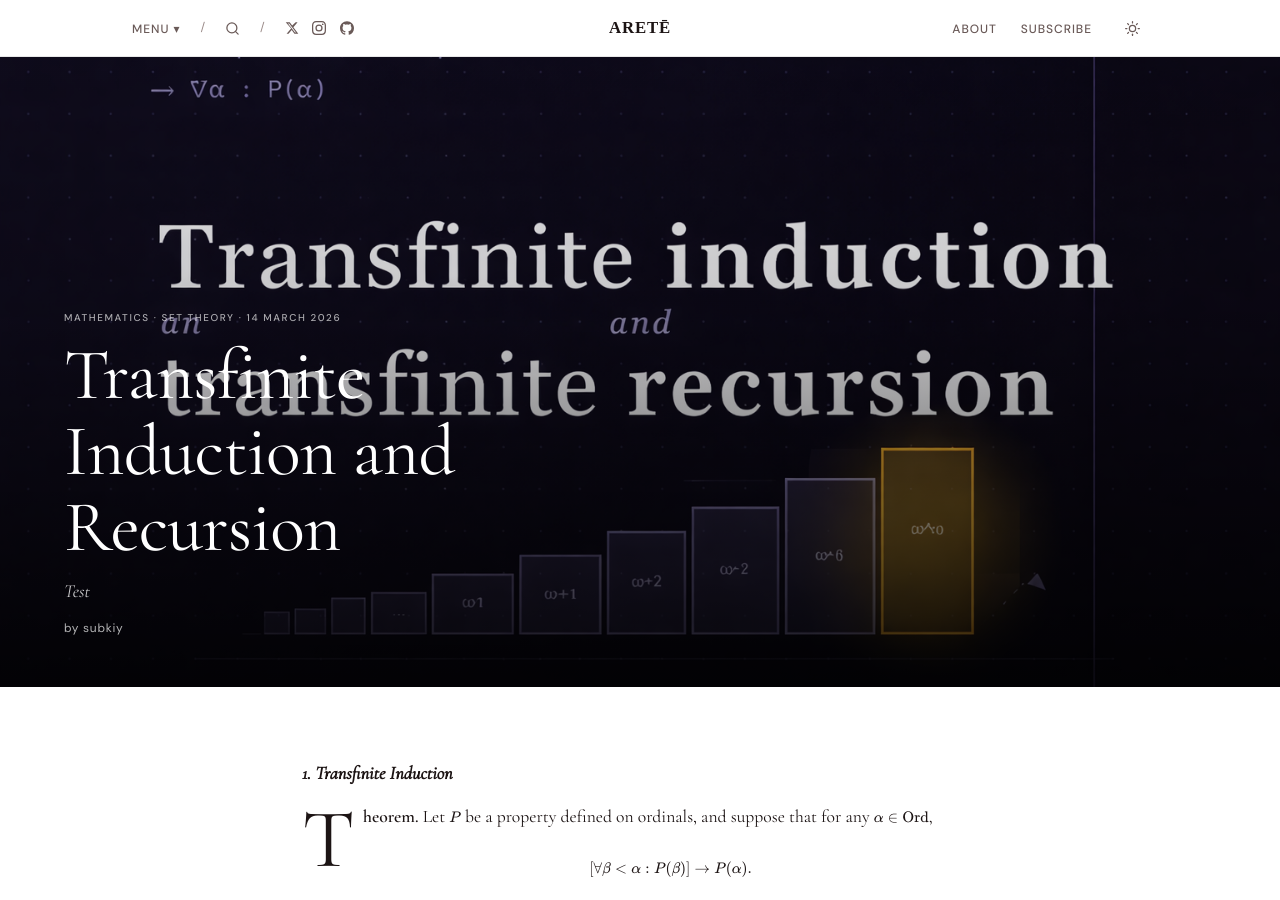
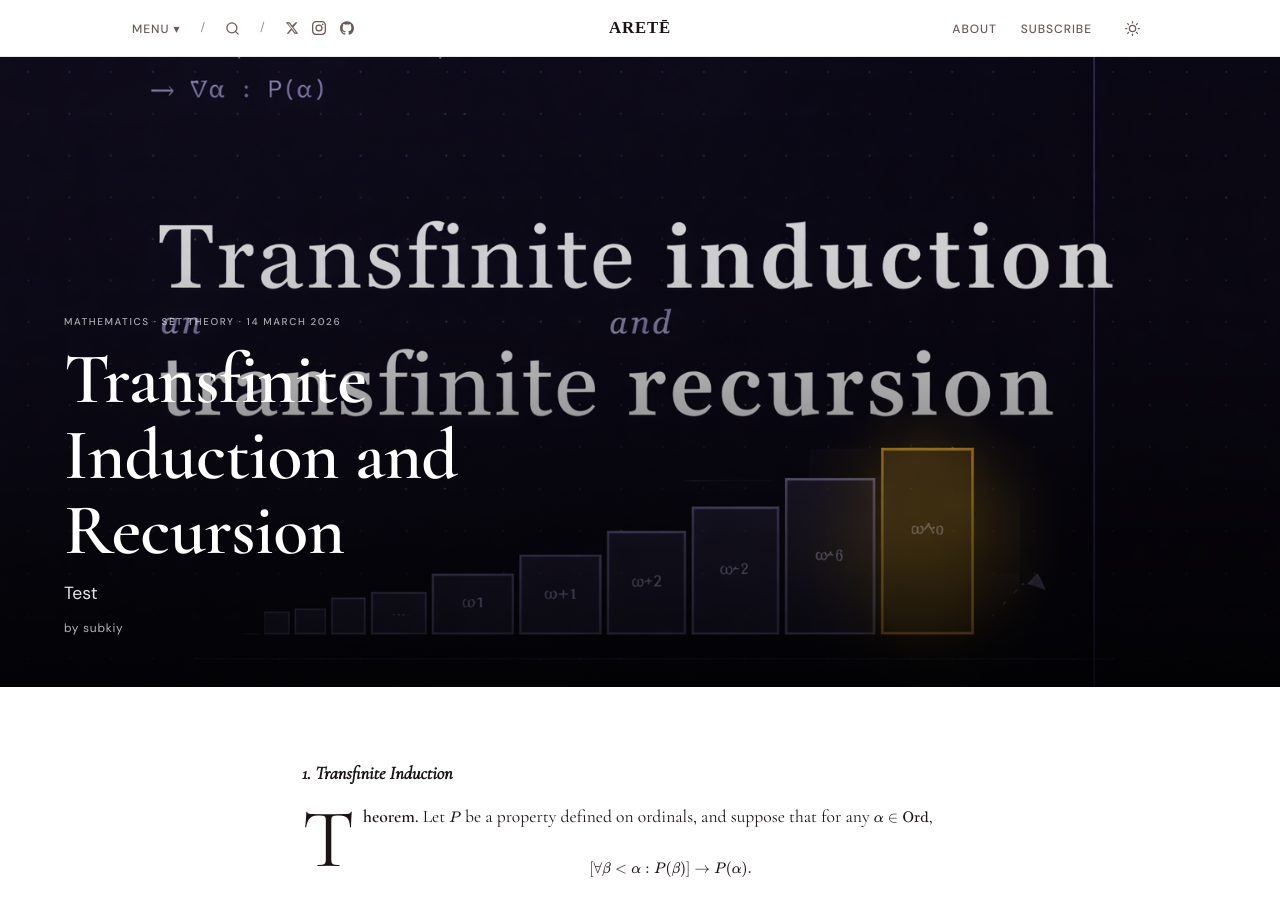
Before and after one commit to subkiy/arete, a Jekyll site: the page built from _articles/2026-03-17-transfinite-induction-and-transfinite-recursion.md, in a window 1280 px wide and 900 px high. Built offline with Jekyll 4.4.1, drawn with Linux system fonts in a browser that asks for light colours; some web fonts are replaced.

Commit message:
Update style.css

```diff
--- a/assets/css/style.css
+++ b/assets/css/style.css
@@ -1561,7 +1561,7 @@
 .point-title {
   font-family: 'Cormorant Garamond', serif;
   font-size: clamp(2.4rem, 6vw, 4.5rem);
-  font-weight: 400;
+  font-weight: 700;
   line-height: 1.05;
   color: #fff;
   margin-bottom: 0.75rem;
@@ -1569,11 +1569,12 @@
 }
 
 .point-deck {
-  font-family: 'Cormorant Garamond', serif;
-  font-size: 1.15rem;
-  font-style: italic;
-  color: rgba(255,255,255,0.8);
-  line-height: 1.55;
+  font-family: 'DM Sans', sans-serif;
+  font-size: 1.1rem;
+  font-style: normal;
+  font-weight: 400;
+  color: rgba(255,255,255,0.9);
+  line-height: 1.4;
   margin-bottom: 0.75rem;
 }
 
```
